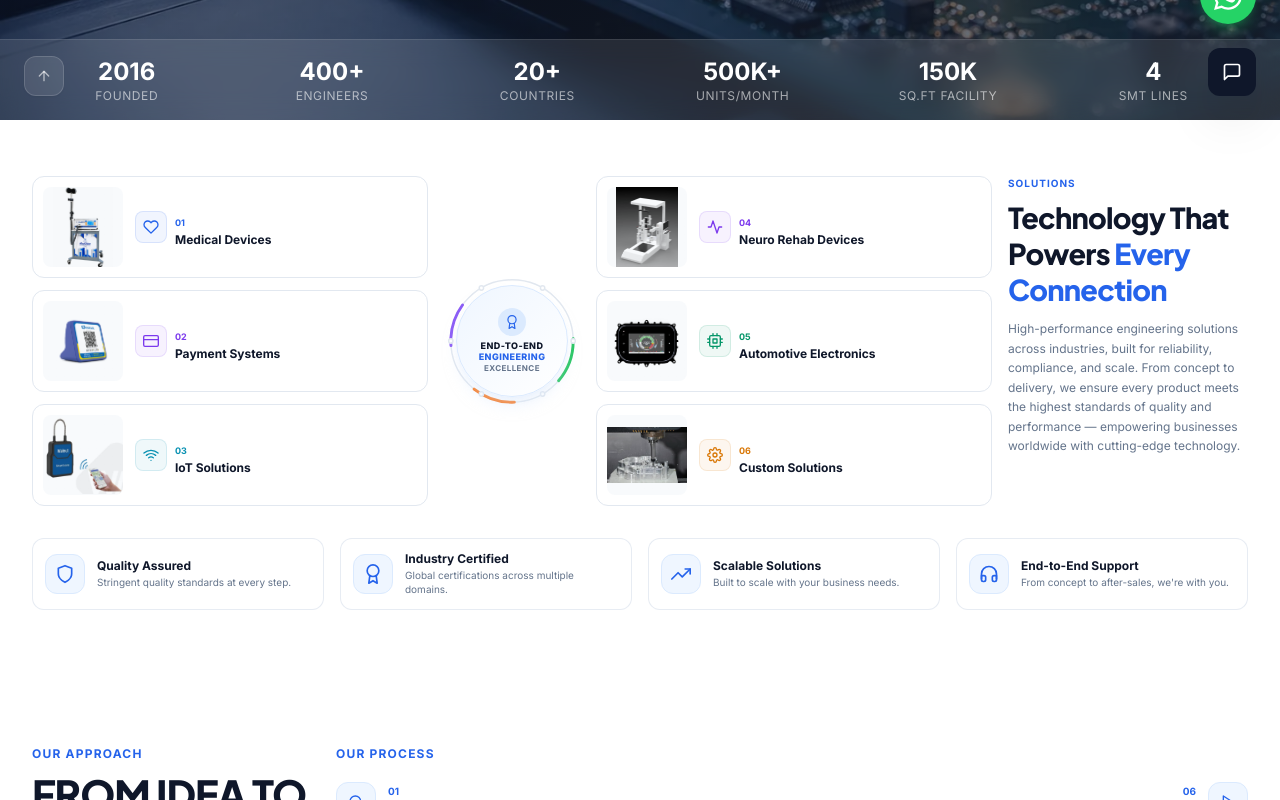
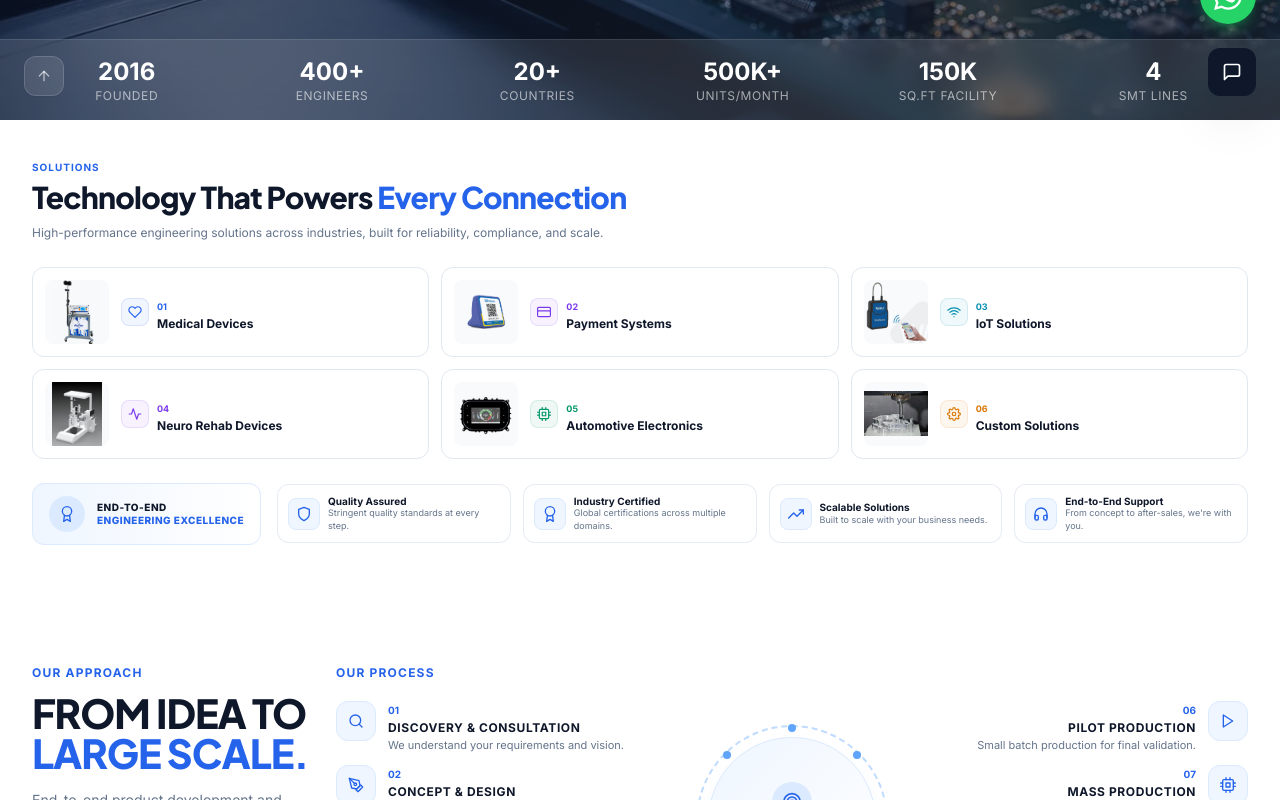
Before and after one commit to nitin-patyal-57/Walnut-technologies, a React (Vite) app: page / in a window 1280 px wide. Shown: the part 680-1480 px from the top of the page. Built offline with nearby package versions, Linux system fonts and the light colour scheme.

Commit message:
Redesign Solutions section to fit single screen

```diff
--- a/src/pages/HomePage.jsx
+++ b/src/pages/HomePage.jsx
@@ -240,7 +240,7 @@ function JourneySection() {
 
 function DivisionsPreview() {
   const ref = useRef(null);
-  const isInView = useInView(ref, { once: true, margin: '-80px' });
+  const isInView = useInView(ref, { once: true, margin: '-50px' });
   const { t } = useLanguage();
 
   const solutions = [
@@ -250,7 +250,6 @@ function DivisionsPreview() {
       color: '#2563eb',
       icon: FiHeart,
       image: '/RTMS.webp',
-      features: t('divisions.medicalFeatures'),
       link: '/solutions?category=Medical',
     },
     {
@@ -259,7 +258,6 @@ function DivisionsPreview() {
       color: '#7c3aed',
       icon: FiCreditCard,
       image: '/soundbox1.webp',
-      features: t('divisions.fintechFeatures'),
       link: '/solutions?category=Fintech',
     },
     {
@@ -268,7 +266,6 @@ function DivisionsPreview() {
       color: '#0891b2',
       icon: FiWifi,
       image: '/IOT solutions.webp',
-      features: t('divisions.iotFeatures'),
       link: '/solutions?category=IoT',
     },
     {
@@ -277,7 +274,6 @@ function DivisionsPreview() {
       color: '#7c3aed',
       icon: FiActivity,
       image: '/walklab 3.0.webp',
-      features: t('divisions.roboticsFeatures'),
       link: '/solutions?category=Neuro Rehab Devices',
     },
     {
@@ -286,7 +282,6 @@ function DivisionsPreview() {
       color: '#059669',
       icon: FiCpu,
       image: '/cluster.webp',
-      features: t('divisions.automotiveFeatures'),
       link: '/solutions?category=Automotive',
     },
     {
@@ -295,55 +290,57 @@ function DivisionsPreview() {
       color: '#d97706',
       icon: FiSettings,
       image: '/custom solutions.webp',
-      features: t('divisions.customFeatures'),
       link: '/solutions',
     },
   ];
 
-  const leftSolutions = solutions.slice(0, 3);
-  const rightSolutions = solutions.slice(3, 6);
-
   const trustBadges = [
-    { icon: FiShield, title: t('divisions.quality'), description: t('divisions.qualityDesc') },
-    { icon: FiAward, title: t('divisions.certified'), description: t('divisions.certifiedDesc') },
-    { icon: FiTrendingUp, title: t('divisions.scalable'), description: t('divisions.scalableDesc') },
-    { icon: FiHeadphones, title: t('divisions.support'), description: t('divisions.supportDesc') },
+    { icon: FiShield, title: t('divisions.quality'), desc: t('divisions.qualityDesc') },
+    { icon: FiAward, title: t('divisions.certified'), desc: t('divisions.certifiedDesc') },
+    { icon: FiTrendingUp, title: t('divisions.scalable'), desc: t('divisions.scalableDesc') },
+    { icon: FiHeadphones, title: t('divisions.support'), desc: t('divisions.supportDesc') },
   ];
 
   return (
-    <section id="divisions-preview" className="relative py-10 md:py-14 bg-white" ref={ref}>
+    <section id="divisions-preview" className="relative py-6 md:py-10 bg-white" ref={ref}>
       <div className="max-w-7xl mx-auto px-4 sm:px-6 lg:px-8">
 
-        {/* Top: Solutions Grid + Title */}
-        <div className="grid lg:grid-cols-[1fr_240px] gap-6 lg:gap-4 items-start mb-8">
+        {/* Header */}
+        <motion.div
+          initial={{ opacity: 0, y: 15 }}
+          animate={isInView ? { opacity: 1, y: 0 } : {}}
+          transition={{ duration: 0.5 }}
+          className="mb-6"
+        >
+          <span className="text-blue-600 font-bold text-[10px] uppercase tracking-widest mb-1 block">Solutions</span>
+          <h2 className="text-xl md:text-2xl lg:text-3xl font-black font-display leading-tight tracking-tight mb-2">
+            <span className="text-slate-900">Technology That Powers </span>
+            <span className="text-blue-600">Every Connection</span>
+          </h2>
+          <p className="text-xs text-slate-500 leading-relaxed max-w-2xl">
+            High-performance engineering solutions across industries, built for reliability, compliance, and scale.
+          </p>
+        </motion.div>
 
-          {/* ===== LEFT: 3x2 Grid with Center Wheel ===== */}
-          <motion.div
-            initial={{ opacity: 0, scale: 0.95 }}
-            animate={isInView ? { opacity: 1, scale: 1 } : {}}
-            transition={{ duration: 0.6, delay: 0.1 }}
-          >
-            <div className="grid grid-cols-[1fr_auto_1fr] items-center gap-3">
-
-              {/* Left column (01, 03, 05) */}
-              <div className="flex flex-col gap-3">
-                {leftSolutions.map((sol, i) => (
+        {/* 3x2 Grid */}
+        <div className="grid grid-cols-1 sm:grid-cols-2 lg:grid-cols-3 gap-3 mb-6">
+          {solutions.map((sol, i) => (
             <motion.div
               key={sol.num}
-                    initial={{ opacity: 0, x: -20 }}
-                    animate={isInView ? { opacity: 1, x: 0 } : {}}
-                    transition={{ duration: 0.4, delay: 0.2 + i * 0.1 }}
+              initial={{ opacity: 0, y: 15 }}
+              animate={isInView ? { opacity: 1, y: 0 } : {}}
+              transition={{ duration: 0.4, delay: 0.1 + i * 0.06 }}
             >
               <Link
                 to={sol.link}
-                      className="group flex items-center gap-3 bg-white rounded-xl border border-slate-200 hover:border-slate-300 hover:shadow-lg transition-all duration-300 overflow-hidden p-2.5"
+                className="group flex items-center gap-3 bg-white rounded-xl border border-slate-200 hover:border-slate-300 hover:shadow-lg transition-all duration-300 p-3"
               >
-                      <div className="w-16 h-16 md:w-20 md:h-20 rounded-lg bg-gradient-to-br from-slate-50 to-slate-100/50 flex items-center justify-center shrink-0 overflow-hidden">
+                <div className="w-14 h-14 md:w-16 md:h-16 rounded-lg bg-gradient-to-br from-slate-50 to-slate-100/50 flex items-center justify-center shrink-0 overflow-hidden">
                   <img src={sol.image} alt={sol.title} loading="lazy" className="w-full h-full object-contain mix-blend-multiply group-hover:scale-110 transition-transform duration-500" />
                 </div>
                 <div className="flex items-center gap-2 min-w-0">
-                        <div className="w-8 h-8 rounded-lg flex items-center justify-center shrink-0" style={{ backgroundColor: `${sol.color}10`, border: `1px solid ${sol.color}20` }}>
-                          <sol.icon className="w-4 h-4" style={{ color: sol.color }} />
+                  <div className="w-7 h-7 rounded-lg flex items-center justify-center shrink-0" style={{ backgroundColor: `${sol.color}10`, border: `1px solid ${sol.color}20` }}>
+                    <sol.icon className="w-3.5 h-3.5" style={{ color: sol.color }} />
                   </div>
                   <div className="min-w-0">
                     <span className="text-[9px] font-bold" style={{ color: sol.color }}>{sol.num}</span>
@@ -355,115 +352,48 @@ function DivisionsPreview() {
           ))}
         </div>
 
-              {/* Center Circle */}
-              <div className="hidden md:flex flex-col items-center justify-center">
+        {/* Center Badge + Trust Badges */}
+        <div className="flex flex-col md:flex-row items-start md:items-center gap-4">
+          {/* Center Badge */}
           <motion.div
-                  initial={{ opacity: 0, scale: 0.8 }}
+            initial={{ opacity: 0, scale: 0.9 }}
             animate={isInView ? { opacity: 1, scale: 1 } : {}}
-                  transition={{ duration: 0.6, delay: 0.4 }}
-                  className="relative w-32 h-32 lg:w-36 lg:h-36"
+            transition={{ duration: 0.5, delay: 0.4 }}
+            className="flex items-center gap-3 bg-gradient-to-r from-blue-50 to-white border border-blue-100 rounded-xl px-4 py-3 shrink-0"
           >
-                  <svg className="absolute inset-0 w-full h-full" viewBox="0 0 200 200">
-                    <circle cx="100" cy="100" r="85" fill="none" stroke="#e2e8f0" strokeWidth="2" />
-                    <circle cx="100" cy="100" r="85" fill="none" stroke="#22c55e" strokeWidth="4" strokeDasharray="60 470" strokeDashoffset="0" strokeLinecap="round" />
-                    <circle cx="100" cy="100" r="85" fill="none" stroke="#f97316" strokeWidth="4" strokeDasharray="60 470" strokeDashoffset="-130" strokeLinecap="round" />
-                    <circle cx="100" cy="100" r="85" fill="none" stroke="#8b5cf6" strokeWidth="4" strokeDasharray="60 470" strokeDashoffset="-260" strokeLinecap="round" />
-                    {[0, 60, 120, 180, 240, 300].map((deg) => (
-                      <circle key={deg} cx={100 + 85 * Math.cos((deg * Math.PI) / 180)} cy={100 + 85 * Math.sin((deg * Math.PI) / 180)} r="3" fill="white" stroke="#e2e8f0" strokeWidth="2" />
-                    ))}
-                  </svg>
-                  <div className="absolute inset-4 rounded-full bg-gradient-to-br from-blue-50 to-white border border-blue-100 flex flex-col items-center justify-center shadow-lg shadow-blue-100/50 text-center p-2">
-                    <div className="w-7 h-7 rounded-full bg-blue-100 flex items-center justify-center mb-1">
-                      <FiAward className="w-3.5 h-3.5 text-blue-600" />
+            <div className="w-9 h-9 rounded-full bg-blue-100 flex items-center justify-center">
+              <FiAward className="w-4.5 h-4.5 text-blue-600" />
             </div>
-                    <span className="text-[9px] font-black text-slate-900 uppercase tracking-wider leading-tight">End-to-End</span>
-                    <span className="text-[9px] font-black text-blue-600 uppercase tracking-wider leading-tight">Engineering</span>
-                    <span className="text-[8px] font-bold text-slate-500 uppercase tracking-wider">Excellence</span>
-                  </div>
-                </motion.div>
-              </div>
-
-              {/* Right column (02, 04, 06) */}
-              <div className="flex flex-col gap-3">
-                {rightSolutions.map((sol, i) => (
-                  <motion.div
-                    key={sol.num}
-                    initial={{ opacity: 0, x: 20 }}
-                    animate={isInView ? { opacity: 1, x: 0 } : {}}
-                    transition={{ duration: 0.4, delay: 0.2 + i * 0.1 }}
-                  >
-                    <Link
-                      to={sol.link}
-                      className="group flex items-center gap-3 bg-white rounded-xl border border-slate-200 hover:border-slate-300 hover:shadow-lg transition-all duration-300 overflow-hidden p-2.5"
-                    >
-                      <div className="w-16 h-16 md:w-20 md:h-20 rounded-lg bg-gradient-to-br from-slate-50 to-slate-100/50 flex items-center justify-center shrink-0 overflow-hidden">
-                        <img src={sol.image} alt={sol.title} loading="lazy" className="w-full h-full object-contain mix-blend-multiply group-hover:scale-110 transition-transform duration-500" />
-                      </div>
-                      <div className="flex items-center gap-2 min-w-0">
-                        <div className="w-8 h-8 rounded-lg flex items-center justify-center shrink-0" style={{ backgroundColor: `${sol.color}10`, border: `1px solid ${sol.color}20` }}>
-                          <sol.icon className="w-4 h-4" style={{ color: sol.color }} />
-                        </div>
-                        <div className="min-w-0">
-                          <span className="text-[9px] font-bold" style={{ color: sol.color }}>{sol.num}</span>
-                          <h4 className="text-xs font-bold text-slate-900 leading-tight truncate">{sol.title}</h4>
-                        </div>
-                      </div>
-                    </Link>
-                  </motion.div>
-                ))}
-              </div>
-
+            <div>
+              <span className="text-[10px] font-black text-slate-900 uppercase tracking-wider leading-tight block">End-to-End</span>
+              <span className="text-[10px] font-black text-blue-600 uppercase tracking-wider leading-tight block">Engineering Excellence</span>
             </div>
           </motion.div>
 
-          {/* ===== RIGHT: Title ===== */}
-          <motion.div
-            initial={{ opacity: 0, y: 20 }}
-            animate={isInView ? { opacity: 1, y: 0 } : {}}
-            transition={{ duration: 0.5 }}
-          >
-            <span className="text-blue-600 font-bold text-[10px] uppercase tracking-widest mb-2 block">
-              Solutions
-            </span>
-            <h2 className="text-2xl md:text-3xl lg:text-[1.8rem] font-black font-display leading-[1.1] tracking-tight mb-3">
-              <span className="text-slate-900">Technology That Powers </span>
-              <span className="text-blue-600">Every Connection</span>
-            </h2>
-            <p className="text-xs text-slate-500 leading-relaxed max-w-[240px]">
-              High-performance engineering solutions across industries, built for reliability, compliance, and scale. From concept to delivery, we ensure every product meets the highest standards of quality and performance — empowering businesses worldwide with cutting-edge technology.
-            </p>
-          </motion.div>
-
-        </div>
-
-        {/* ===== TRUST BADGES - Bottom Horizontal ===== */}
-        <motion.div
-          initial={{ opacity: 0, y: 20 }}
-          animate={isInView ? { opacity: 1, y: 0 } : {}}
-          transition={{ duration: 0.5, delay: 0.5 }}
-          className="grid grid-cols-2 lg:grid-cols-4 gap-4"
-        >
+          {/* Trust Badges */}
+          <div className="grid grid-cols-2 lg:grid-cols-4 gap-3 flex-1 w-full">
             {trustBadges.map((badge, index) => {
               const BadgeIcon = badge.icon;
               return (
                 <motion.div
                   key={badge.title}
-                initial={{ opacity: 0, y: 15 }}
+                  initial={{ opacity: 0, y: 10 }}
                   animate={isInView ? { opacity: 1, y: 0 } : {}}
-                transition={{ duration: 0.4, delay: 0.6 + index * 0.08 }}
-                className="flex items-center gap-3 p-3 rounded-xl bg-white border border-slate-200/80 hover:border-slate-300 hover:shadow-md transition-all duration-300"
+                  transition={{ duration: 0.4, delay: 0.5 + index * 0.06 }}
+                  className="flex items-center gap-2 p-2.5 rounded-xl bg-white border border-slate-200/80 hover:border-slate-300 hover:shadow-md transition-all duration-300"
                 >
-                <div className="w-10 h-10 rounded-xl bg-blue-50 border border-blue-100 flex items-center justify-center shrink-0">
-                  <BadgeIcon className="w-5 h-5 text-blue-600" />
+                  <div className="w-8 h-8 rounded-lg bg-blue-50 border border-blue-100 flex items-center justify-center shrink-0">
+                    <BadgeIcon className="w-4 h-4 text-blue-600" />
                   </div>
                   <div className="min-w-0">
-                  <h4 className="text-xs font-bold text-slate-900 mb-0.5">{badge.title}</h4>
-                  <p className="text-[10px] text-slate-500 leading-snug">{badge.description}</p>
+                    <h4 className="text-[10px] font-bold text-slate-900 leading-tight">{badge.title}</h4>
+                    <p className="text-[9px] text-slate-500 leading-snug">{badge.desc}</p>
                   </div>
                 </motion.div>
               );
             })}
-        </motion.div>
+          </div>
+        </div>
 
       </div>
     </section>
```
Lines whose indentation alone changed are shown as unchanged.
